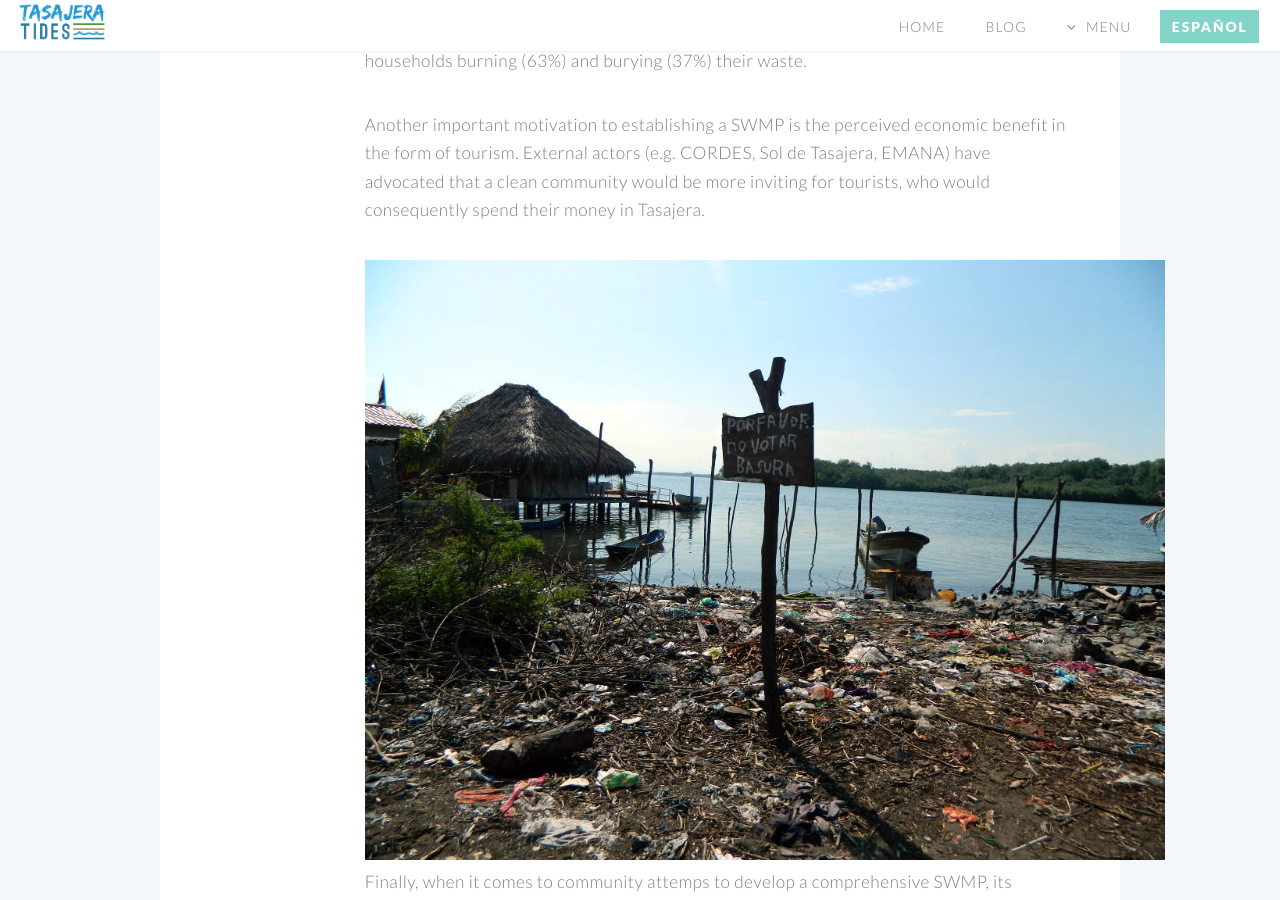
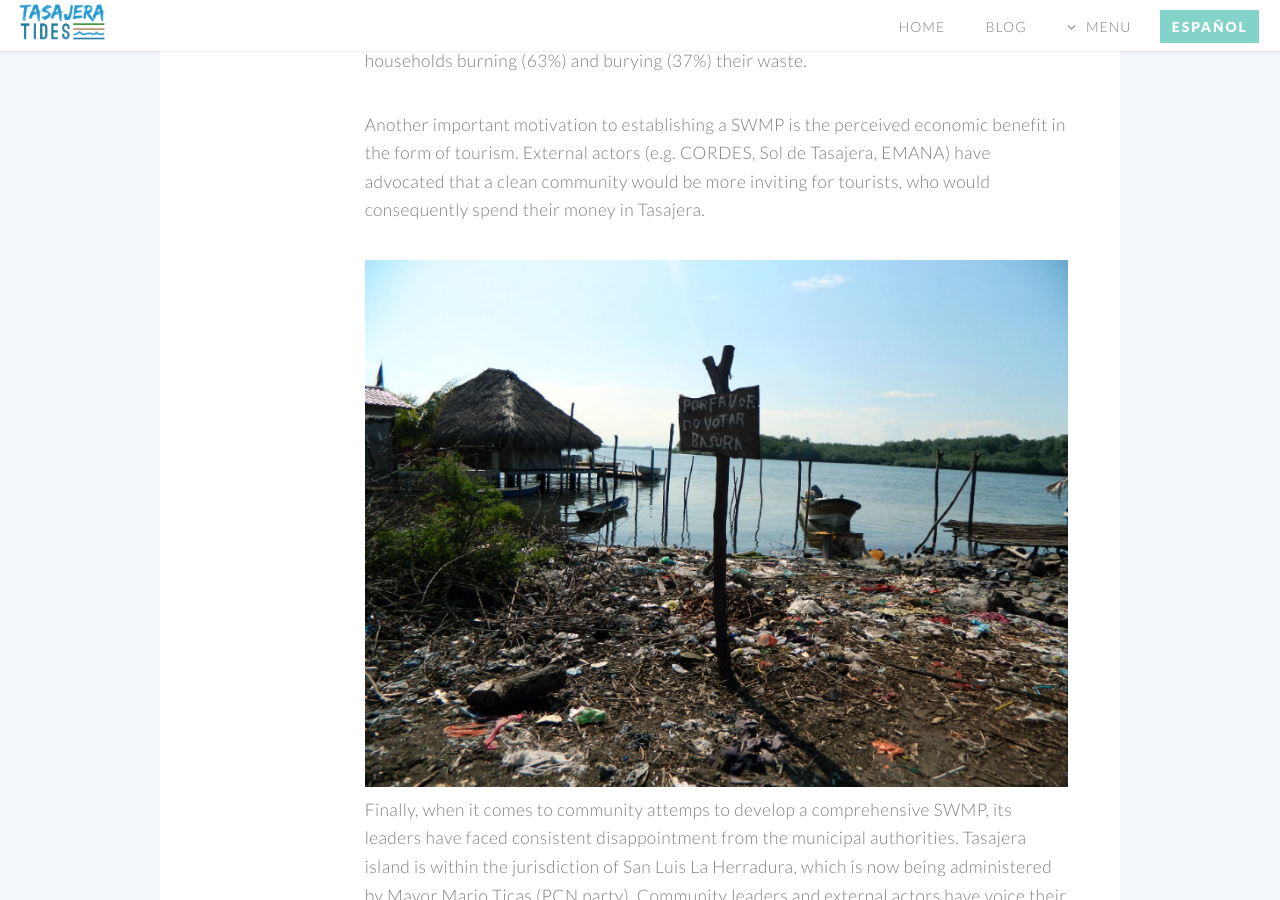
Before and after one commit to danteo90/danteo90.github.io, a Jekyll site: the page waste.html, which Jekyll copies as it is, in a window 1280 px wide and 900 px high, scrolled down 1121 px. Built offline with Jekyll 4.4.1, drawn with Linux system fonts in a browser that asks for light colours.

Commit message:
Update waste.html

```diff
--- a/waste.html
+++ b/waste.html
@@ -148,10 +148,10 @@
 											</ul>
 											<p>Several health-related concerns have been raised by numerous NGOs and religious groups that have been involved in the community. Chief among them is the plausible correlation between the amount of solid waste burning and the high indices of respiratory diseases. At this point, Tasajera Tideas only posseses local data from 2013 on the percentage of households burning (63%) and burying (37%) their waste.</p>
 											<p>Another important motivation to establishing a SWMP is the perceived economic benefit in the form of tourism. External actors (e.g. CORDES, Sol de Tasajera, EMANA) have advocated that a clean community would be more inviting for tourists, who would consequently spend their money in Tasajera.</p>
-											<img src="images/wasteA.jpg"/>
+											<img src="images/wasteA.jpg" width="100%"/>
 											<p>Finally, when it comes to community attemps to develop a comprehensive SWMP, its leaders have faced consistent disappointment from the municipal authorities. Tasajera island is within the jurisdiction of San Luis La Herradura, which is now being administered by Mayor Mario Ticas (PCN party). Community leaders and external actors have voice their disappointment to Tasajera Tides regarding the lack of support from Mr. Ticas to develop a SWM plan in Tasajera.</p>
-											<img src="images/wasteC.jpg" width="30%"/>
-											<img src="images/wasteD.jpg" width="30%"/>
+											<img src="images/wasteC.jpg" width="49%"/>
+											<img src="images/wasteD.jpg" width="49%"/>
 										</section>
 									</div>
 
```
